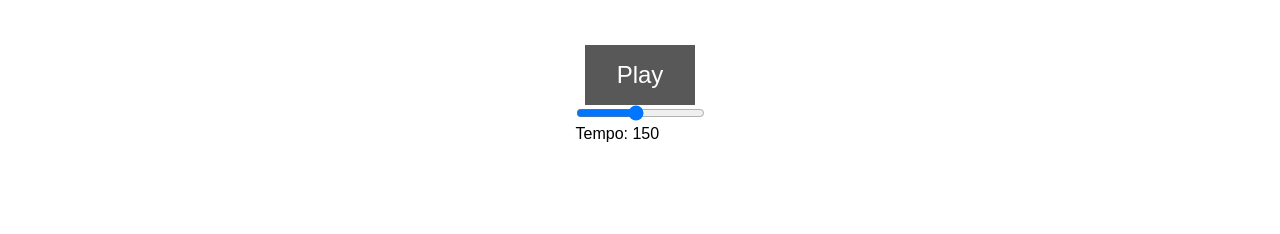
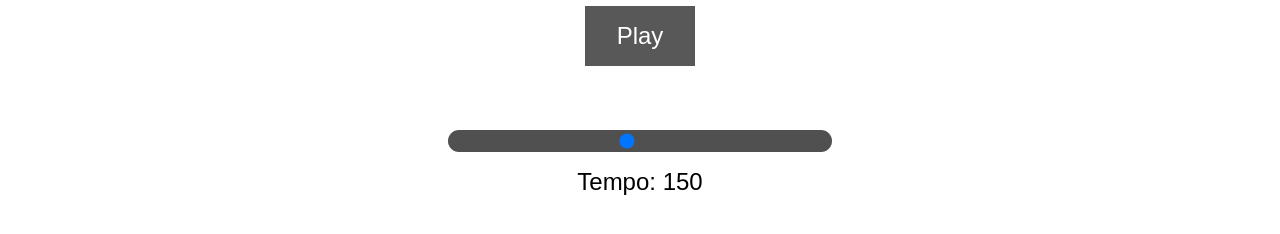
Before and after one commit to danielshmidov/musicJS, a plain HTML site: page index.html in a window 1280 px wide. Shown: the part 618-852 px from the top of the page. Before the commit the page ends 800 px from the top, so only its background shows below. Drawn offline with Linux system fonts and the light colour scheme.

Commit message:
feat: added abilito to control tempo using a slider

```diff
--- a/app.js
+++ b/app.js
@@ -1,5 +1,4 @@
-//TODO change name of the class
-class Drunkit {
+class Drumkit {
   constructor() {
     this.pads = document.querySelectorAll(".pad");
     this.playButton = document.querySelector(".play");
@@ -14,6 +13,7 @@ class Drunkit {
     this.isPlaying = null;
     this.select = document.querySelectorAll("select");
     this.muteBtn = document.querySelectorAll(".mute");
+    this.tempoSlider = document.querySelector(".tempo-slider");
   }
 
   activePad() {
@@ -116,9 +116,24 @@ class Drunkit {
       }
     }
   }
+
+  changeTempo(e) {
+    const tempoText = document.querySelector(".tempo-nr");
+    tempoText.innerHTML = e.target.value;
   }
 
-const drumkit = new Drunkit();
+  updateTempo(e) {
+    clearInterval(this.isPlaying);
+    this.bpm = e.target.value;
+    this.isPlaying = null;
+    const playBtn = document.querySelector(".play");
+    if (playBtn.classList.contains(".active")) {
+      this.start();
+    }
+  }
+}
+
+const drumkit = new Drumkit();
 
 //Event Listeners
 
@@ -145,3 +160,11 @@ drumkit.muteBtn.forEach((muteBtn) => {
     drumkit.mute(e);
   });
 });
+
+drumkit.tempoSlider.addEventListener("input", (e) => {
+  drumkit.changeTempo(e);
+});
+
+drumkit.tempoSlider.addEventListener("change", (e) => {
+  drumkit.updateTempo(e);
+});
--- a/style.css
+++ b/style.css
@@ -111,6 +111,27 @@ select {
   background: rgb(255, 0, 0)
 }
 
+.tempo {
+  margin: 3rem;
+  width: 30%;
+}
+
+.tempo-slider {
+  padding: 0.2rem;
+  -webkit-appearance: none;
+  margin: 1rem 0rem;
+  width: 100%;
+  position: relative;
+  background: rgb(80, 80, 80);
+  cursor: pointer;
+  border-radius: 1rem;
+}
+
+.tempo p {
+  text-align: center;
+  font-size: 1.5rem;
+}
+
 @keyframes playTrack {
   from {
     transform: scale(1);
```
Lines whose indentation alone changed are shown as unchanged.
